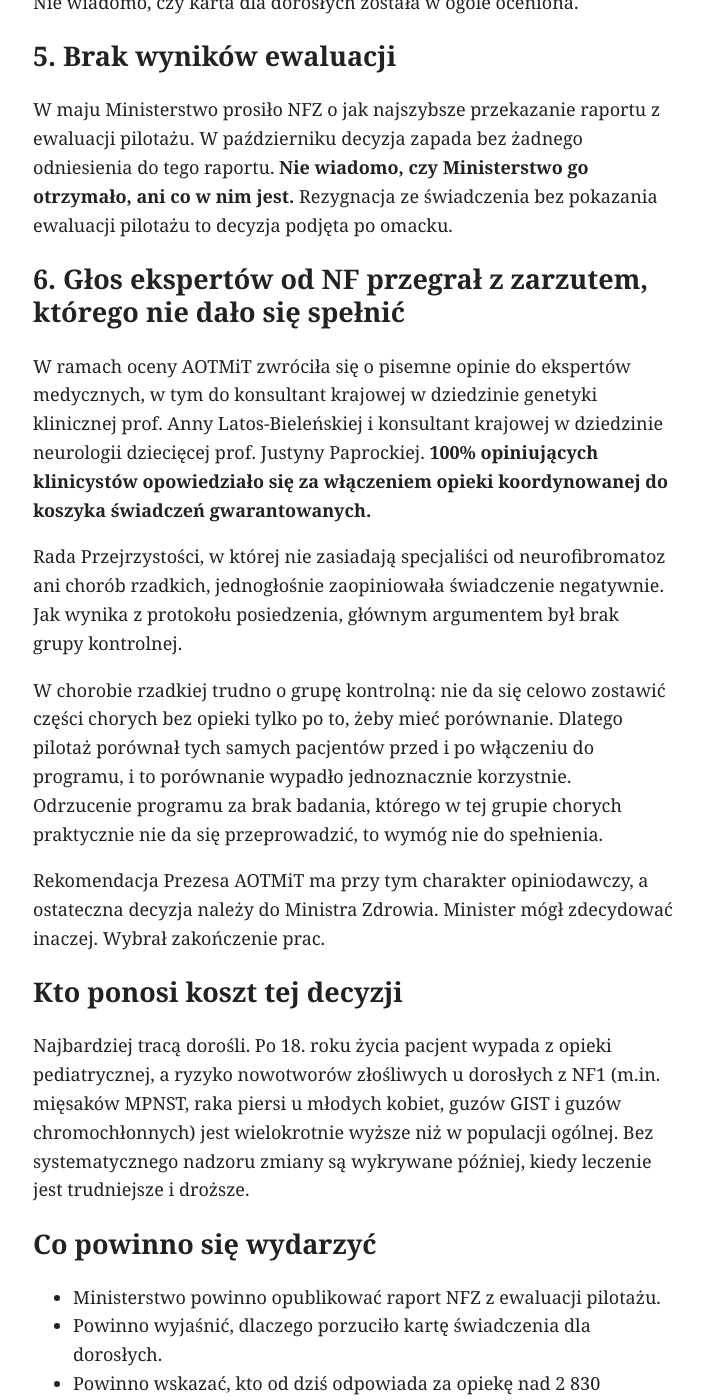
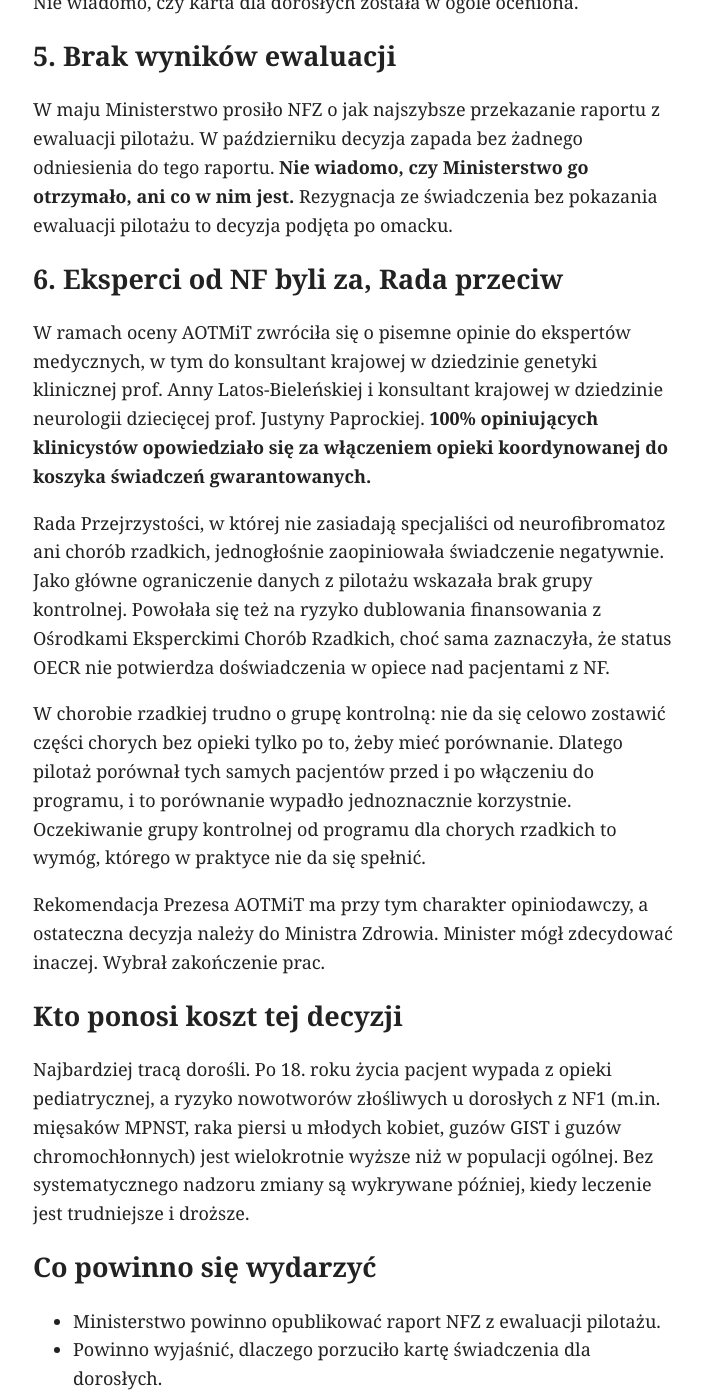
Before and after one commit to sylwiaeb/nf1news, a Jekyll site: the page built from _posts/2026-10-30-decyzja-wbrew-danym-szesc-slabych-punktow.md, in a window 1280 px wide and 1400 px high, scrolled down 2115 px. Shown: the whole window, without its empty margins (287-990 px from the left). Built offline with Jekyll 4.4.1, drawn with Linux system fonts in a browser that asks for light colours; some of the changed text lies outside the part shown.

Commit message:
Doprecyzowanie punktu 6 wg protokołu Rady Przejrzystości
Co-Authored-By: Claude Opus 5.5 <noreply@anthropic.com>
Claude-Session: https://claude.ai/code/session_019jaYASJxLt3b2qxxJQMkS2

```diff
--- a/_posts/2026-10-30-decyzja-wbrew-danym-szesc-slabych-punktow.md
+++ b/_posts/2026-10-30-decyzja-wbrew-danym-szesc-slabych-punktow.md
@@ -44,13 +44,13 @@ W piśmie z 23 października nie ma ani słowa o tym, co stało się z tą prac
 
 W maju Ministerstwo prosiło NFZ o jak najszybsze przekazanie raportu z ewaluacji pilotażu. W październiku decyzja zapada bez żadnego odniesienia do tego raportu. **Nie wiadomo, czy Ministerstwo go otrzymało, ani co w nim jest.** Rezygnacja ze świadczenia bez pokazania ewaluacji pilotażu to decyzja podjęta po omacku.
 
-## 6. Głos ekspertów od NF przegrał z zarzutem, którego nie dało się spełnić
+## 6. Eksperci od NF byli za, Rada przeciw
 
 W ramach oceny AOTMiT zwróciła się o pisemne opinie do ekspertów medycznych, w tym do konsultant krajowej w dziedzinie genetyki klinicznej prof. Anny Latos-Bieleńskiej i konsultant krajowej w dziedzinie neurologii dziecięcej prof. Justyny Paprockiej. **100% opiniujących klinicystów opowiedziało się za włączeniem opieki koordynowanej do koszyka świadczeń gwarantowanych.**
 
-Rada Przejrzystości, w której nie zasiadają specjaliści od neurofibromatoz ani chorób rzadkich, jednogłośnie zaopiniowała świadczenie negatywnie. Jak wynika z protokołu posiedzenia, głównym argumentem był brak grupy kontrolnej.
+Rada Przejrzystości, w której nie zasiadają specjaliści od neurofibromatoz ani chorób rzadkich, jednogłośnie zaopiniowała świadczenie negatywnie. Jako główne ograniczenie danych z pilotażu wskazała brak grupy kontrolnej. Powołała się też na ryzyko dublowania finansowania z Ośrodkami Eksperckimi Chorób Rzadkich, choć sama zaznaczyła, że status OECR nie potwierdza doświadczenia w opiece nad pacjentami z NF.
 
-W chorobie rzadkiej trudno o grupę kontrolną: nie da się celowo zostawić części chorych bez opieki tylko po to, żeby mieć porównanie. Dlatego pilotaż porównał tych samych pacjentów przed i po włączeniu do programu, i to porównanie wypadło jednoznacznie korzystnie. Odrzucenie programu za brak badania, którego w tej grupie chorych praktycznie nie da się przeprowadzić, to wymóg nie do spełnienia.
+W chorobie rzadkiej trudno o grupę kontrolną: nie da się celowo zostawić części chorych bez opieki tylko po to, żeby mieć porównanie. Dlatego pilotaż porównał tych samych pacjentów przed i po włączeniu do programu, i to porównanie wypadło jednoznacznie korzystnie. Oczekiwanie grupy kontrolnej od programu dla chorych rzadkich to wymóg, którego w praktyce nie da się spełnić.
 
 Rekomendacja Prezesa AOTMiT ma przy tym charakter opiniodawczy, a ostateczna decyzja należy do Ministra Zdrowia. Minister mógł zdecydować inaczej. Wybrał zakończenie prac.
 
@@ -70,3 +70,5 @@ Najbardziej tracą dorośli. Po 18. roku życia pacjent wypada z opieki pediatry
 - [Pisma Ministerstwa Zdrowia z 12 maja i 23 października 2026 r. na stronie Stowarzyszenia Neurofibromatozy Polska](https://neurofibromatozy.pl/pacjent/ckom/)
 - [Protokół z posiedzenia Rady Przejrzystości AOTMiT nr 41/2026 ze stanowiskiem nr 145/2026](https://bip.aotm.gov.pl/assets/files/rada/protokoly/2026_RP/261005%20Protok%C3%B3%C5%82%20Rady%20BIP.pdf)
 - Raport AOTMiT nr DRiSSOZ.4100.3.2026
+
+<p class="source">Aktualizacja 31.10.2026: doprecyzowano opis stanowiska Rady Przejrzystości w punkcie 6.</p>
```
